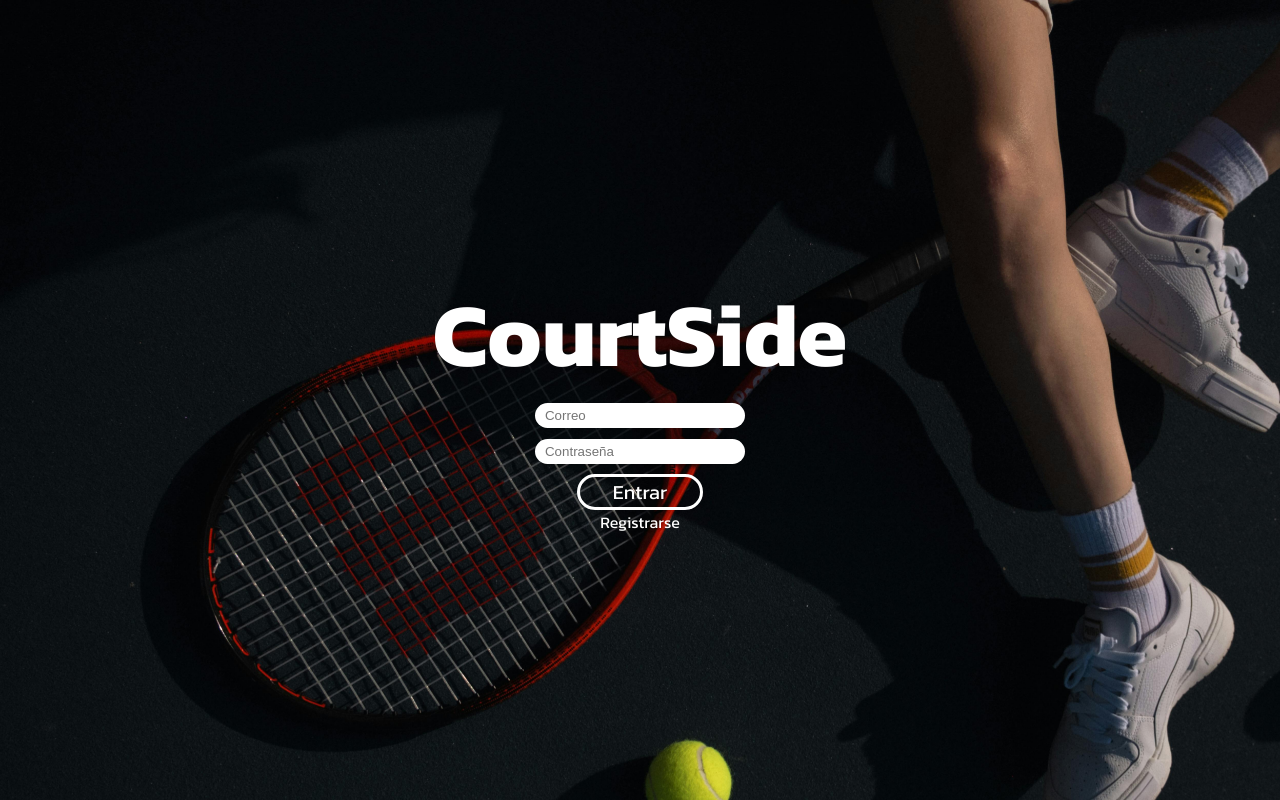
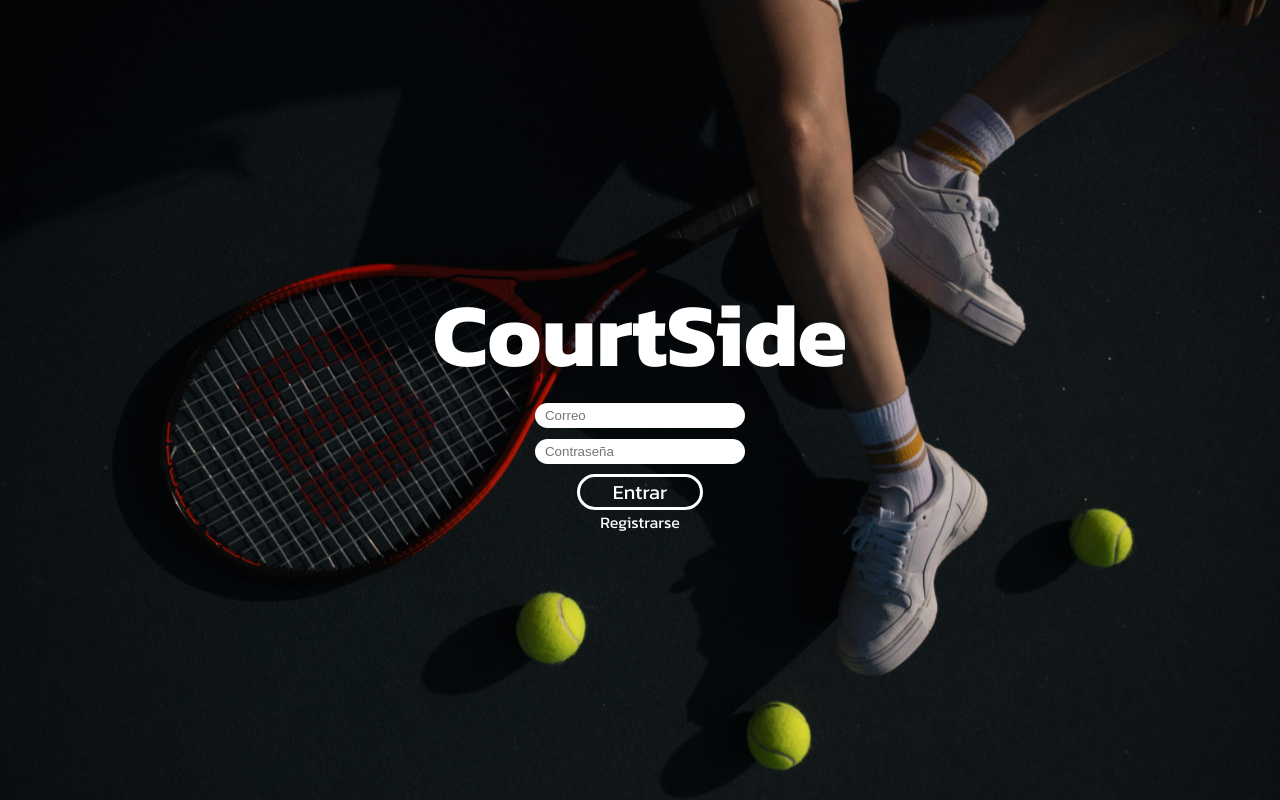
Before and after one commit to sebas3261/ejercicio1, a React (Vite) app: page / in a window 1280 px wide. Built offline with nearby package versions, Linux system fonts and the light colour scheme.

Commit message:
arreglo mas o menos fondo css

```diff
--- a/src/contexts/AuthContext.jsx
+++ b/src/contexts/AuthContext.jsx
@@ -119,7 +119,6 @@ export const AuthProvider = ({ children }) => {
       relacionEmergencia: userG.emergencyContactRelation,
       isAuthenticated: false,
     });
-    alert("Registro completado exitosamente");
     }catch (error) {
       if (error.code === 'auth/email-already-in-use'){
         alert("El correo ya está registrado, por favor ingresa otro.")
--- a/src/css/Home.css
+++ b/src/css/Home.css
@@ -4,10 +4,11 @@
     justify-content: center;
     align-items: center;
     background: url("../assets/fondo.jpg");
-    background-size: 200vh; /* La imagen ocupará la mitad superior */
+    background-size: 100vw; /* La imagen ocupará la mitad superior */
     background-origin: content-box;
     background-repeat: no-repeat;
     background-attachment: fixed;
+    overflow: hidden;
 }
 
 .home-backbox{
@@ -54,3 +55,9 @@ textarea{
     text-decoration: none;
     color: inherit;
 }
+
+@media (max-width: 700px) {
+    .home-background{
+        background-size: 200vh;
+    }
+  }
--- a/src/css/Signup.css
+++ b/src/css/Signup.css
@@ -4,7 +4,7 @@
     justify-content: center;
     align-items: center;
     background: url("../assets/fondo2.jpg");
-    background-size: 200vh;
+    background-size: 100vw;
     background-origin: content-box;
     background-repeat: no-repeat;
     background-attachment: fixed;
@@ -43,3 +43,9 @@
     color: red;
     margin-bottom: 10px;
 }
+
+@media (max-width: 700px) {
+    .signup-background{
+        background-size: 200vh;
+    }
+  }
```
